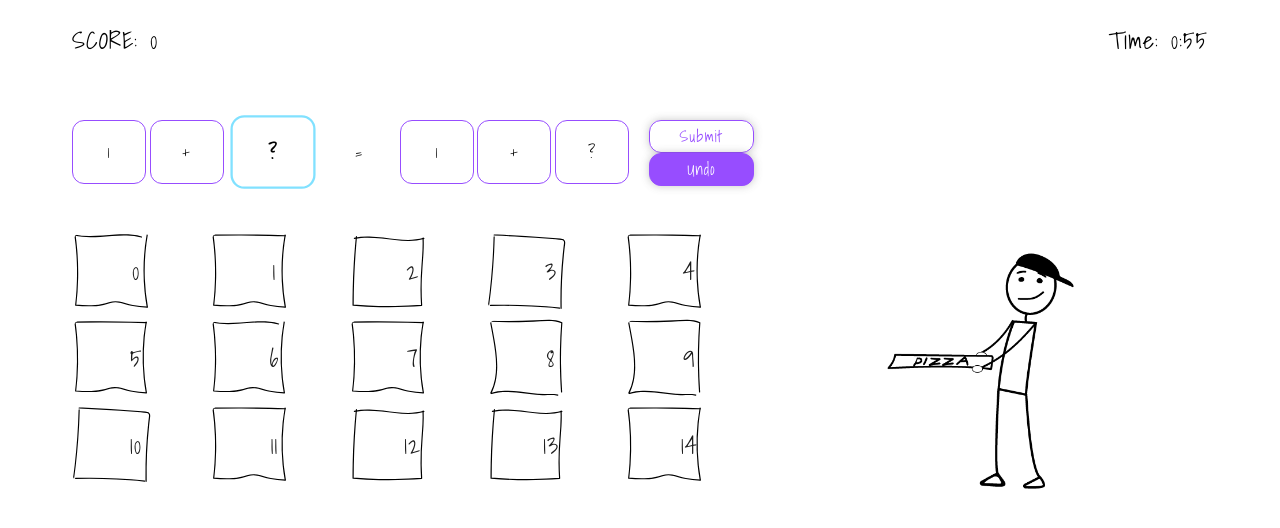
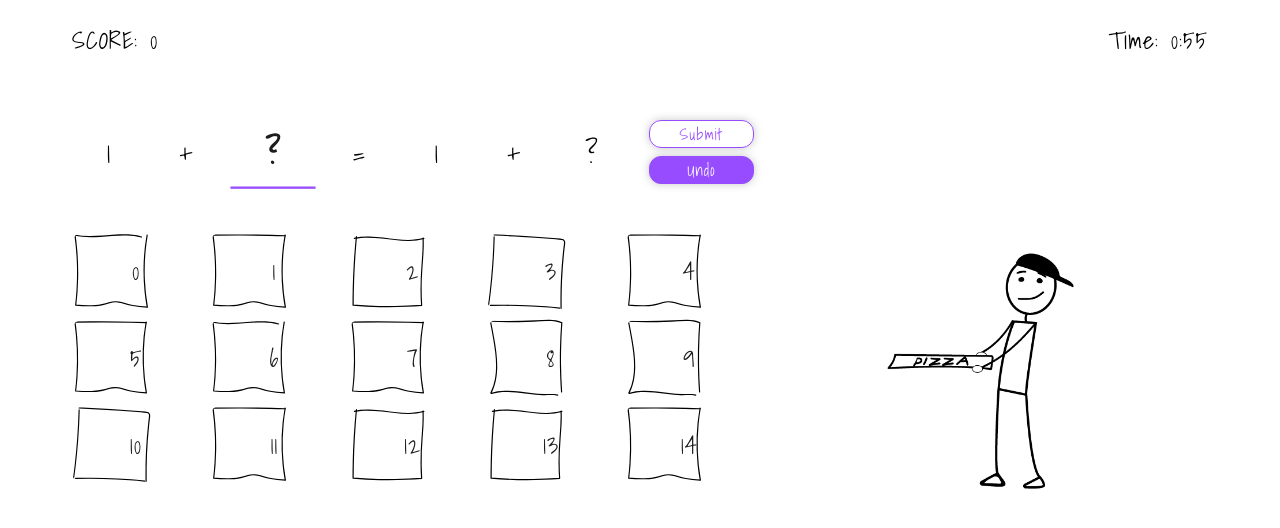
Before and after one commit to SanaWalla/BalancingEquations, a website built with webpack: page dist/index.html in a window 1280 px wide. Built offline with nearby package versions, Linux system fonts and the light colour scheme.

Commit message:
Update equation-value style. Removes borders, Increases font size adds a purple underscore to the value in focus.

```diff
--- a/src/style/_config.scss
+++ b/src/style/_config.scss
@@ -10,3 +10,5 @@ $radius-sm: 12px;
 $screen-mobile: 425px;
 $screen-tablet: 768px;
 $screen-laptop: 1268px;
+
+$soft-shadow: 0px 0px 8px $color-light-black;
--- a/src/style/_game.scss
+++ b/src/style/_game.scss
@@ -27,14 +27,14 @@
           display: flex;
           justify-content: center;
           align-items: center;
-          border: 1px solid $color-two;
-          border-radius: $radius-sm;
+          font-size: 1.75rem;
           height: 4rem;
           width: calc(14% - (0.25rem));
           transition: transform 0.5s;
 
           &.in-focus {
-            border: 2px solid $color-one;
+            border-bottom: 2px solid $color-two;
+            color: $color-black;
             transform: scale(1.15);
             margin: 0.55rem;
             font-weight: 600;
@@ -61,10 +61,9 @@
         .btn {
           text-align: center;
           width: 100%;
-          padding: 0.15rem 0;
           border: 1px solid $color-two;
           border-radius: $radius-sm;
-          box-shadow: 0px 0px 8px $color-light-black;
+          box-shadow: $soft-shadow;
           transition: color 0.5s, background-color 0.5s, transform 0.5s;
 
           &:first-of-type {
```
Also changed, not shown: src/style/main.css, 1 other file.
